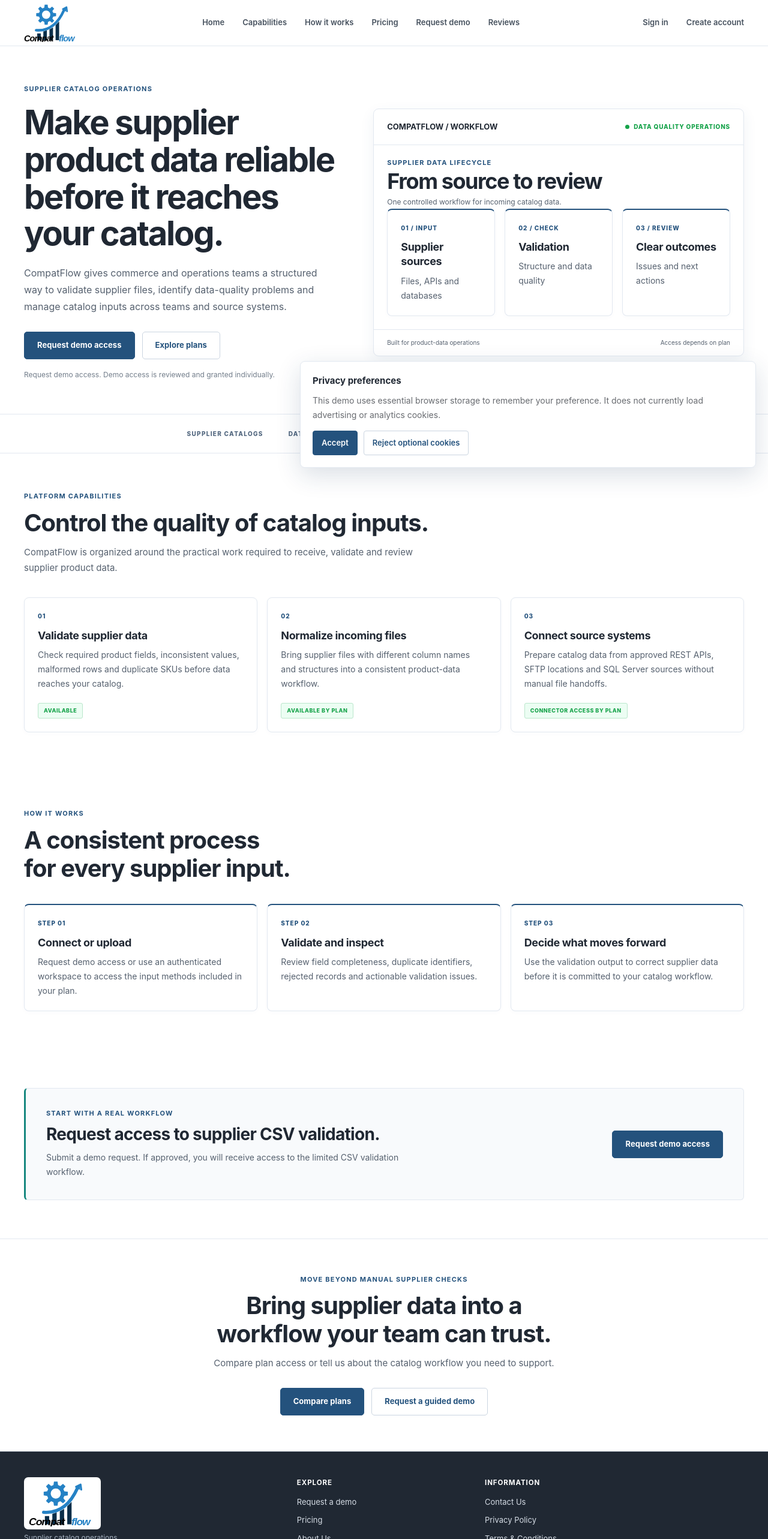
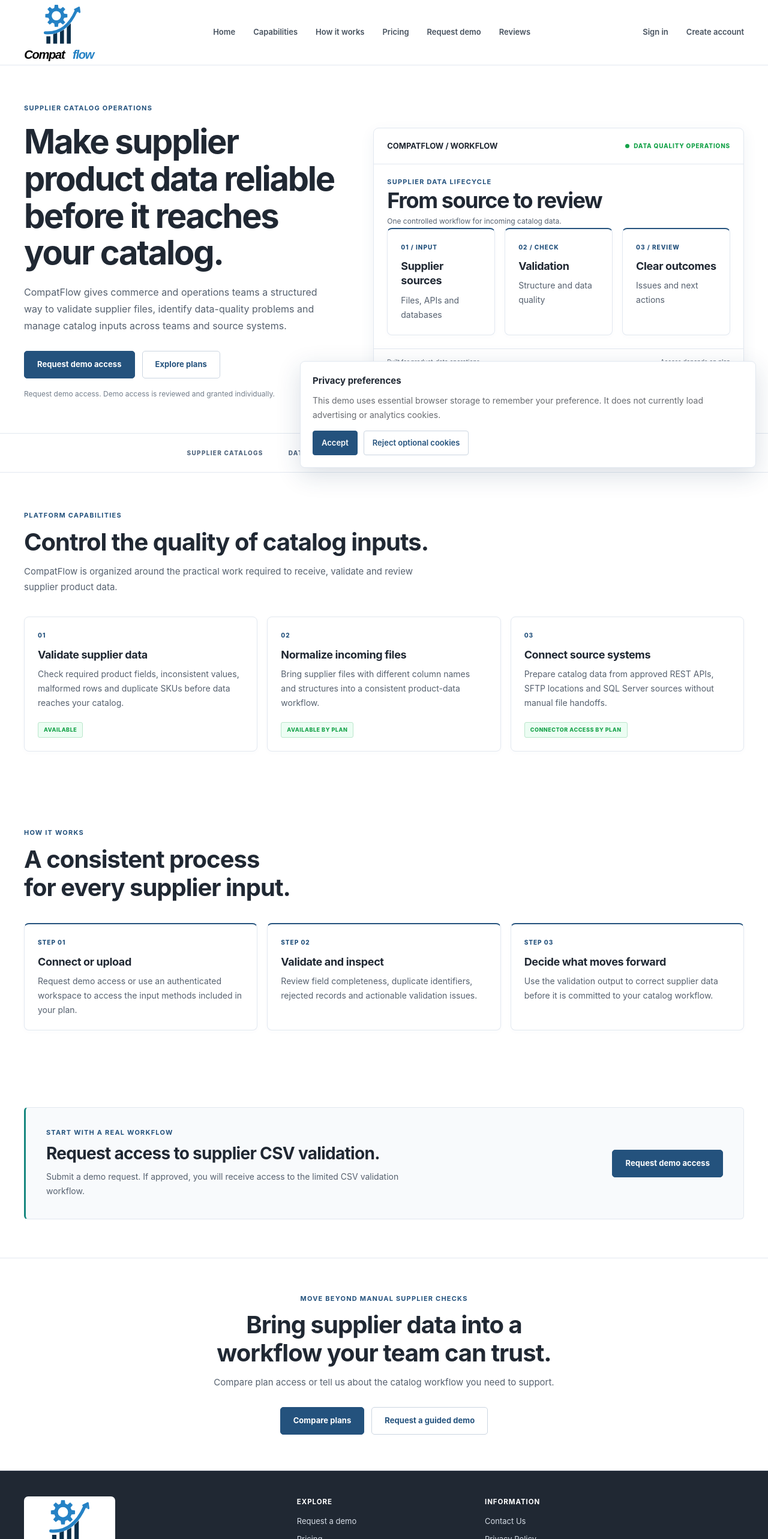
Before and after one commit to Revanth6699/compat-flow, a Next.js app in the folder frontend/: page / in a window 1280 px wide. Shown: the top 2566 px of the page at 60% size. Built offline with nearby package versions, Linux system fonts and the light colour scheme; no server answers.

Commit message:
Fix CompatFlow logo placement in header and footer (#73)
* Improve header and footer logo sizing and spacing

* Separate logo mark from CompatFlow wordmark

```diff
--- a/frontend/app/globals.css
+++ b/frontend/app/globals.css
@@ -90,7 +90,7 @@ p { margin-top: 0; }
   background: #fff; border-bottom: 1px solid var(--line);
 }
 .header-inner {
-  min-height: 76px; display: grid; grid-template-columns: auto minmax(0, 1fr) auto;
+  min-height: 108px; display: grid; grid-template-columns: auto minmax(0, 1fr) auto;
   align-items: center; gap: 24px;
 }
 .brand {
@@ -1760,27 +1760,28 @@ h1, h2, h3, h4, .editorial-heading {
 }
 .brand img {
   display: block;
-  width: 92px;
-  height: 64px;
+  width: 128px;
+  height: 97px;
   object-fit: contain;
 }
 .footer-logo-link {
   display: inline-flex;
   width: max-content;
-  padding: 5px 8px;
+  padding: 4px 6px;
   border-radius: 7px;
   background: #fff;
 }
 .footer-logo-link img {
   display: block;
-  width: 112px;
-  height: 77px;
+  width: 140px;
+  height: 106px;
   object-fit: contain;
 }
 .footer-brand { align-items: flex-start; }
 @media (max-width: 760px) {
-  .brand img { width: 76px; height: 53px; }
-  .header-inner { min-height: 68px; gap: 12px; }
+  .brand img { width: 104px; height: 79px; }
+  .header-inner { min-height: 0; gap: 12px; }
+  .footer-logo-link img { width: 126px; height: 95px; }
 }
 
 
```
Also changed, not shown: frontend/public/compatflow-logo.svg.
